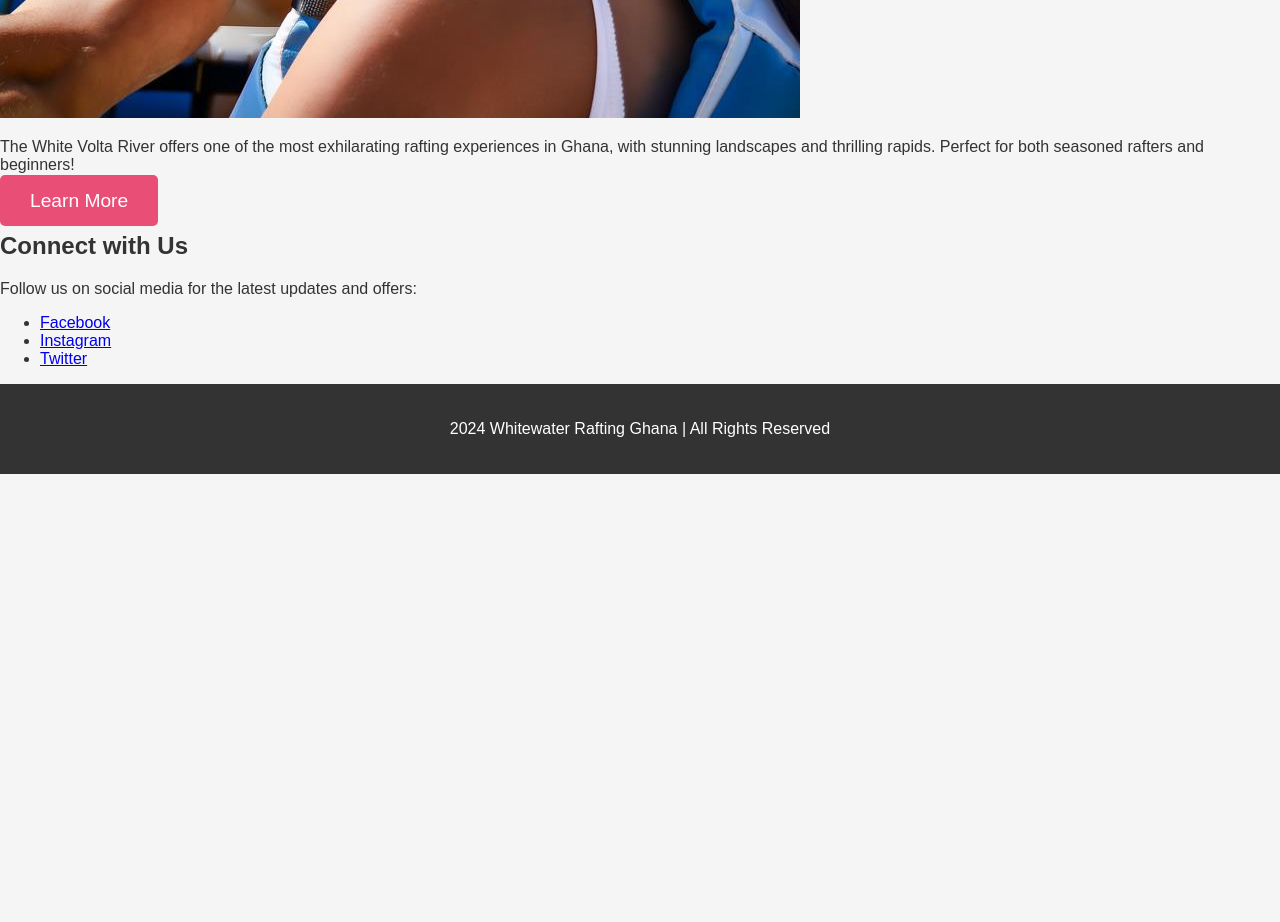
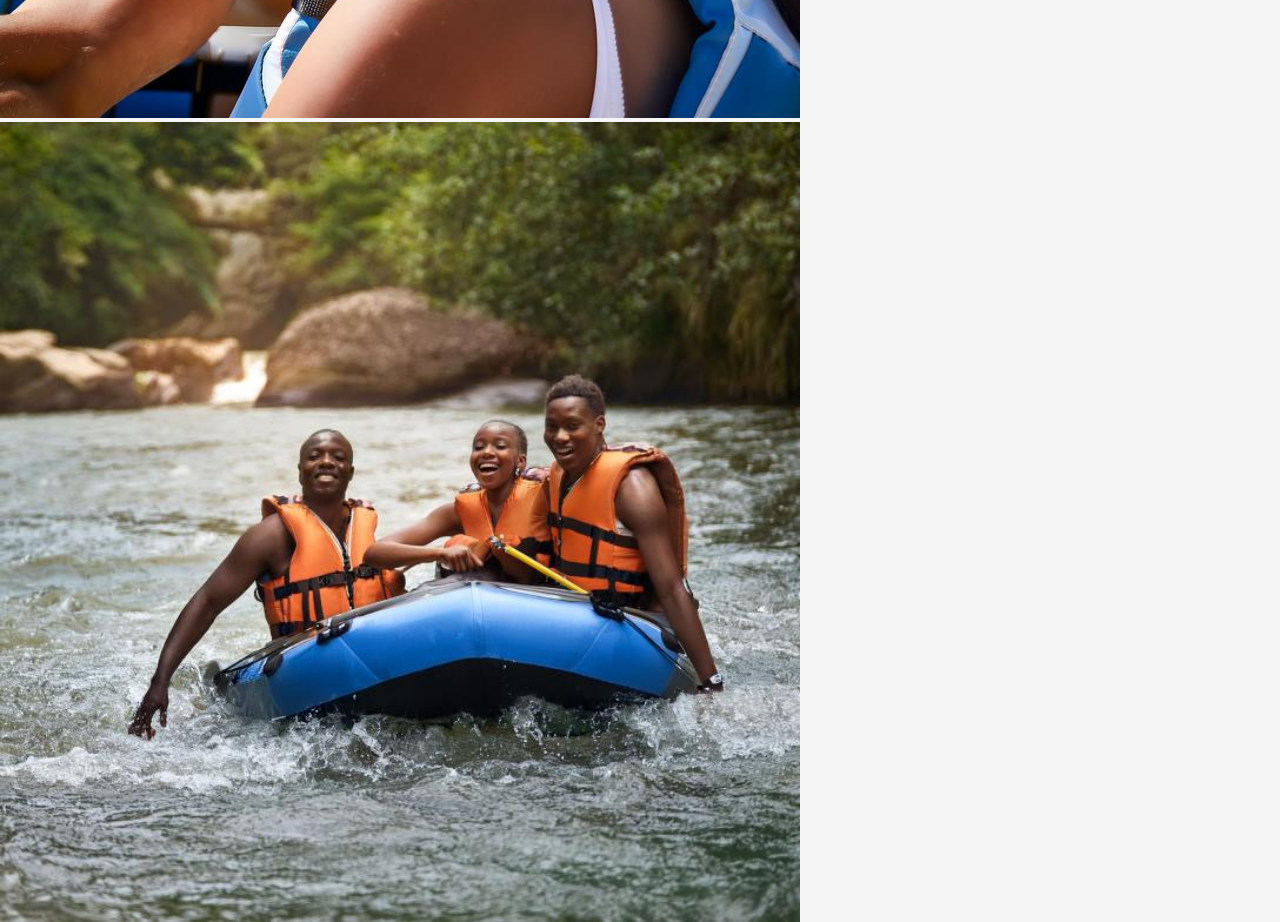
Before and after one commit to frimpomaah/oldwdd130-1, a plain HTML site: page whitewater-rafting-website/index.html in a window 1280 px wide. Shown: the part 1580-2502 px from the top of the page. Before the commit the page ends 2054 px from the top, so only its background shows below. Drawn offline with Linux system fonts and the light colour scheme.

Commit message:
A picture added

```diff
--- a/whitewater-rafting-website/index.html
+++ b/whitewater-rafting-website/index.html
@@ -44,6 +44,7 @@
             <aside class="box">
                 <h2>Featured River: The White Volta</h2>
                 <img src="images/rafting.jpg" alt="Rafting on the White Volta River" width="800">
+                <img src="images/rafting4.jpg" alt="Rafting on the White Volta River" width="800">
                 <p>The White Volta River offers one of the most exhilarating rafting experiences in Ghana, with stunning landscapes and thrilling rapids. Perfect for both seasoned rafters and beginners!</p>
                 <a href="trips.html" class="cta-button">Learn More</a>
             </aside>
```
Also changed, not shown: whitewater-rafting-website/images/rafting4.jpg (added).
